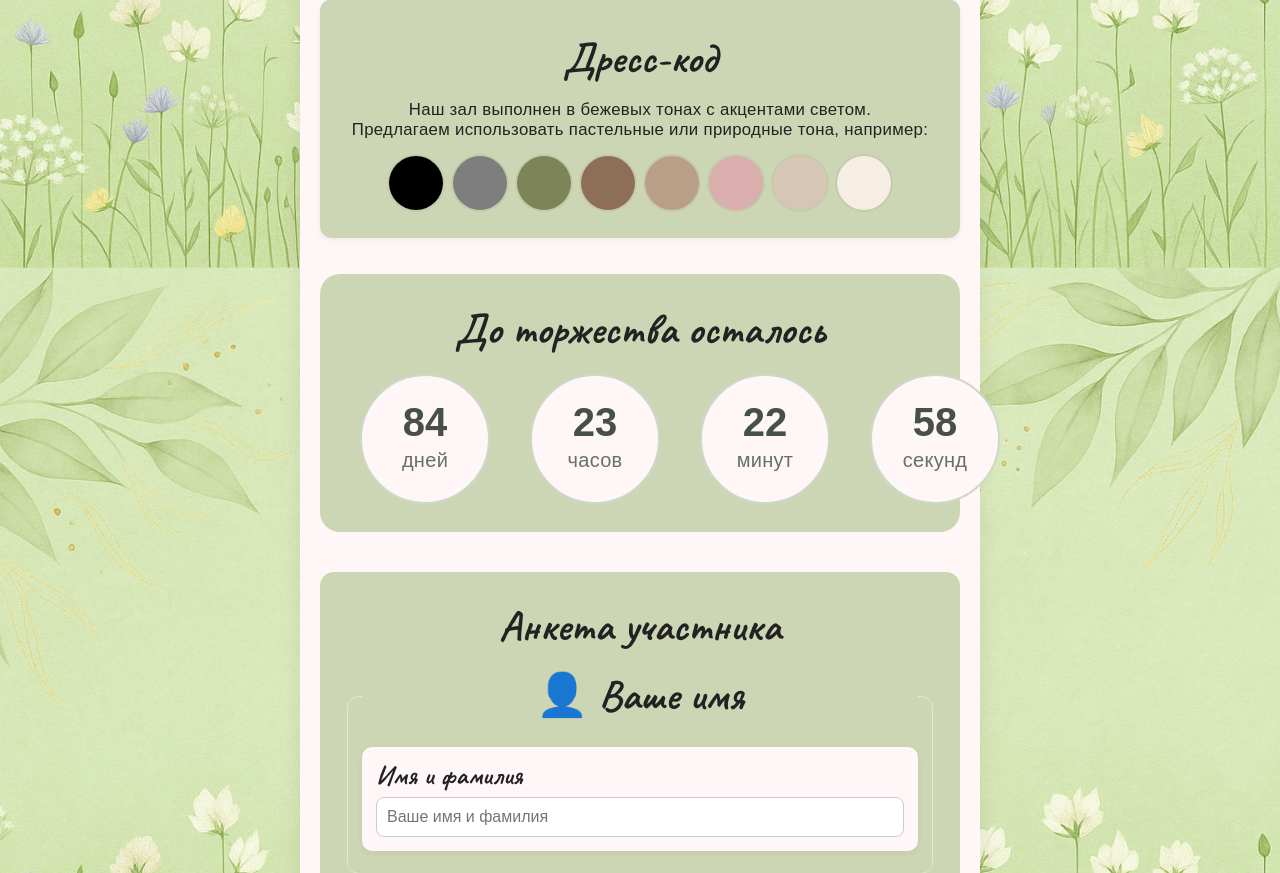
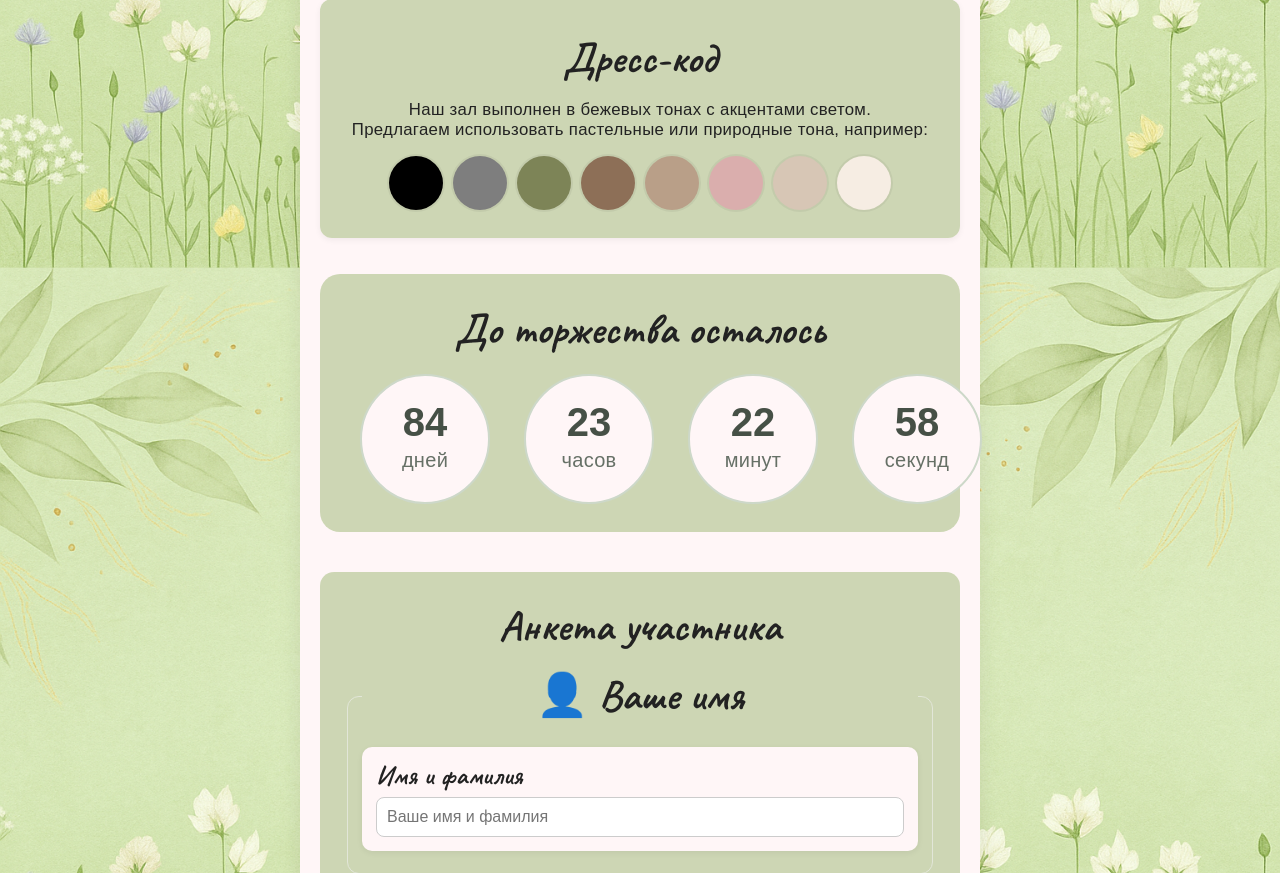
Before and after one commit to vihuhool/wedding, a Flask app: page / in a window 1280 px wide. Shown: the part 1439-2312 px from the top of the page. Run offline with Flask 3, Linux system fonts and the light colour scheme; the visitor is signed in with stand-in values (Sample User, id 1); parts of the project's set-up code (start-up, migrations or seed data) failed here and were passed over; some libraries are stand-ins or nearby versions; some web fonts are replaced.

Commit message:
maybe final

```diff
--- a/static/styles.css
+++ b/static/styles.css
@@ -408,29 +408,24 @@ h3, legend{ font-size: clamp(24px, 5.2vw, 42px); }
 ========================= */
 /* очень узкие экраны: фото без отриц. отступов */
 @media (min-width: 900px){
+  .countdown{ padding: 28px 32px; }
   .timer-wrapper{
-    --gap: 28px;
-    justify-content: space-evenly;
+    --gap: 28px;              /* расстояние между кругами */
+    justify-content: space-between;
     padding: 0 8px;
   }
+  /* ВАЖНО: не задаём fixed width — только потолок */
   .count-circle{
-    flex: 0 0 110px !important;
-    width: 110px !important;
-    max-width: 110px !important;  /* перебиваем 92px */
-    min-width: 110px !important;
-    aspect-ratio: 1 / 1;
+    max-width: 110px;         /* могло быть 92px — поднимем потолок */
   }
   .count-num{ font-size: 36px; }
   .count-label{ font-size: 18px; }
 }
 
 @media (min-width: 1200px){
-  .timer-wrapper{ --gap: 40px; }
+  .timer-wrapper{ --gap: 34px; } /* было 40 — чтобы точно влезало */
   .count-circle{
-    flex: 0 0 130px !important;
-    width: 130px !important;
-    max-width: 130px !important;  /* обязательно! */
-    min-width: 130px !important;
+    max-width: 130px;         /* растут, но не выходят за пределы карточки */
   }
   .count-num{ font-size: 40px; }
   .count-label{ font-size: 20px; }
```
